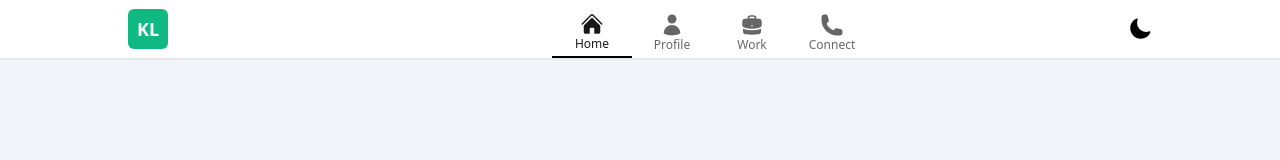
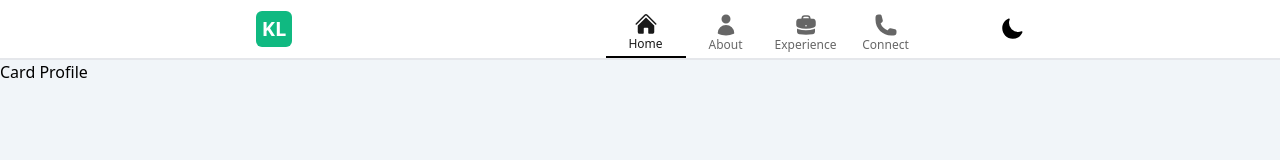
Before and after one commit to krislao/krislao.github.io, a website: page index.html in a window 1280 px wide. Drawn offline with Linux system fonts and the light colour scheme.

Commit message:
refactor: adjust top navigation bar styles

```diff
--- a/index.html
+++ b/index.html
@@ -4,21 +4,21 @@
     <meta charset="UTF-8" />
     <meta name="viewport" content="width=device-width, initial-scale=1.0" />
     <link rel="stylesheet" href="output.css" />
-    <title>Marion Kristoffer Lao - JavaScript Developer</title>
+    <title>Marion Kristoffer Lao - Web Developer</title>
   </head>
   <body class="min-h-screen bg-slate-100">
-    <header class="px-3 bg-white border-b-2 fixed top-0 w-full xs: sm:px-6">
-      <div class="flex items-center select-none max-w-5xl m-auto">
+    <header class="px-3 bg-white border-b-2 sticky top-0 w-full xs: sm:px-6">
+      <div class="flex items-center select-none max-w-3xl m-auto">
         <div class="grow">
           <a href="#">
             <span
-              class="uppercase flex justify-center items-center h-10 w-10 bg-emerald-500 font-bold text-lg text-white rounded-md"
+              class="uppercase flex justify-center items-center h-9 w-9 bg-emerald-500 font-bold text-xl text-white rounded-md"
               >kl</span
             >
           </a>
         </div>
         <nav class="grow min-h-">
-          <ul class="flex flex-nowrap justify-end">
+          <ul class="flex flex-nowrap justify-center">
             <li
               class="flex grow justify-center items-center border-b-2 border-black border-solid max-w-20"
             >
@@ -26,7 +26,6 @@
                 href="#home"
                 class="flex flex-col grow items-center min-w-12 text-black/90 py-3 xs:pt-3 xs:pb-1"
               >
-                <span>
                   <svg
                     xmlns="http://www.w3.org/2000/svg"
                     viewBox="0 0 24 24"
@@ -40,17 +39,15 @@
                       d="m12 5.432 8.159 8.159c.03.03.06.058.091.086v6.198c0 1.035-.84 1.875-1.875 1.875H15a.75.75 0 0 1-.75-.75v-4.5a.75.75 0 0 0-.75-.75h-3a.75.75 0 0 0-.75.75V21a.75.75 0 0 1-.75.75H5.625a1.875 1.875 0 0 1-1.875-1.875v-6.198a2.29 2.29 0 0 0 .091-.086L12 5.432Z"
                     />
                   </svg>
-                </span>
                 <span class="hidden text-xs xs:block">Home</span>
               </a>
             </li>
             <li class="flex grow justify-center items-center max-w-20">
               <a
-                href="#profile"
+                href="#about"
                 class="flex flex-col grow items-center min-w-12 text-black/60 py-3 xs:pt-3 xs:pb-1"
               >
-                <span
-                  ><svg
+                <svg
                     xmlns="http://www.w3.org/2000/svg"
                     viewBox="0 0 24 24"
                     fill="currentColor"
@@ -62,17 +59,15 @@
                       clip-rule="evenodd"
                     />
                   </svg>
-                </span>
-                <span class="hidden text-xs xs:block">Profile</span>
+                <span class="hidden text-xs xs:block">About</span>
               </a>
             </li>
             <li class="flex grow justify-center items-center max-w-20">
               <a
-                href="#work"
+                href="#experience"
                 class="flex flex-col grow items-center min-w-12 text-black/60 py-3 xs:pt-3 xs:pb-1"
               >
-                <span
-                  ><svg
+                <svg
                     xmlns="http://www.w3.org/2000/svg"
                     viewBox="0 0 24 24"
                     fill="currentColor"
@@ -87,8 +82,7 @@
                       d="M3 18.4v-2.796a4.3 4.3 0 0 0 .713.31A26.226 26.226 0 0 0 12 17.25c2.892 0 5.68-.468 8.287-1.335.252-.084.49-.189.713-.311V18.4c0 1.452-1.047 2.728-2.523 2.923-2.12.282-4.282.427-6.477.427a49.19 49.19 0 0 1-6.477-.427C4.047 21.128 3 19.852 3 18.4Z"
                     />
                   </svg>
-                </span>
-                <span class="hidden text-xs xs:block">Work</span>
+                <span class="hidden text-xs xs:block">Experience</span>
               </a>
             </li>
             <li class="flex grow justify-center items-center max-w-20">
@@ -96,8 +90,7 @@
                 href="#connect"
                 class="flex flex-col grow items-center min-w-12 text-black/60 py-3 xs:pt-3 xs:pb-1"
               >
-                <span
-                  ><svg
+                <svg
                     xmlns="http://www.w3.org/2000/svg"
                     viewBox="0 0 24 24"
                     fill="currentColor"
@@ -109,18 +102,17 @@
                       clip-rule="evenodd"
                     />
                   </svg>
-                </span>
                 <span class="hidden text-xs xs:block">Connect</span>
               </a>
             </li>
           </ul>
         </nav>
-        <span class="grow">
+        <span class="ml-2">
           <svg
             xmlns="http://www.w3.org/2000/svg"
             viewBox="0 0 24 24"
             fill="currentColor"
-            class="size-6 ml-auto"
+            class="size-6"
           >
             <path
               fill-rule="evenodd"
@@ -131,6 +123,10 @@
         </span>
       </div>
     </header>
-    <main></main>
+    <main>
+      <div>
+        <div>Card Profile</div>
+      </div>
+    </main>
   </body>
 </html>
```
Also changed, not shown: output.css.
